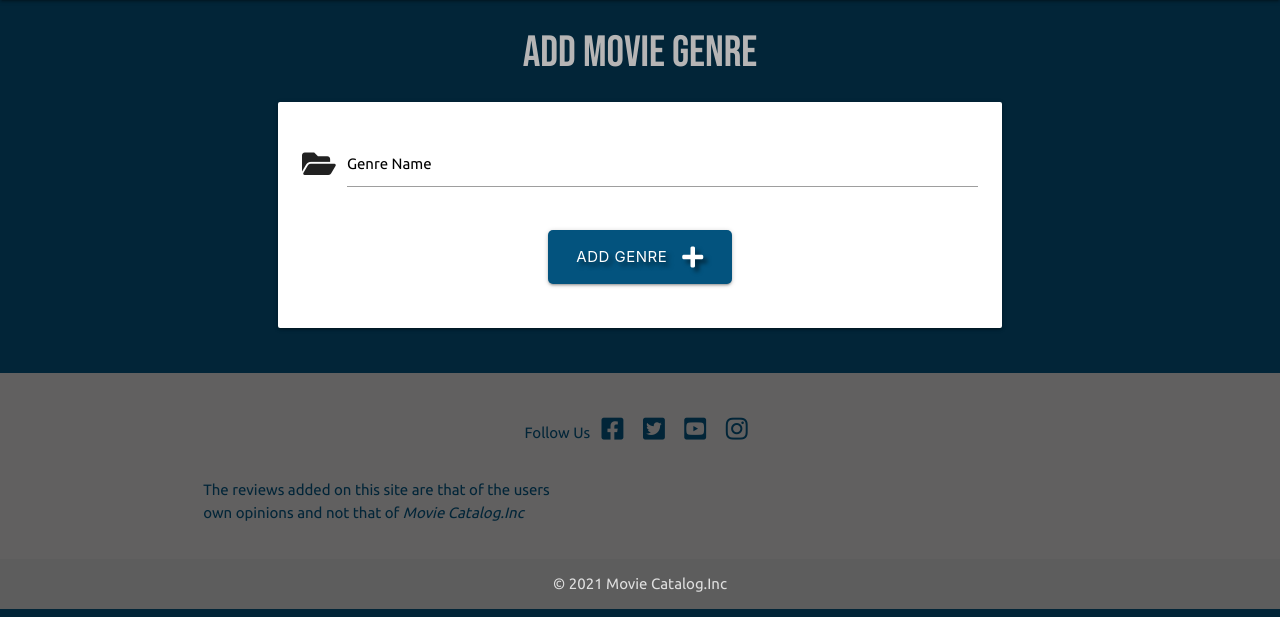
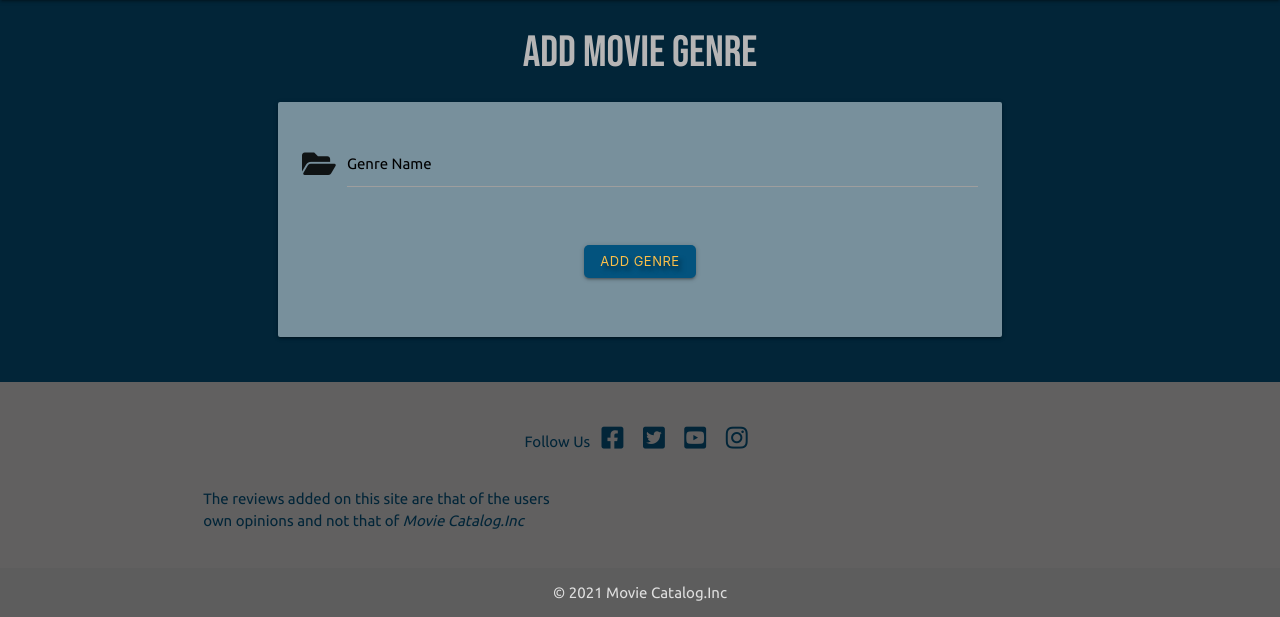
Before and after one commit to Ashb87/Ms3-Movie-Review, a Flask app: page /add_category in a window 1280 px wide. Shown: the part 64-681 px from the top of the page. Run offline with Flask 2, Linux system fonts and the light colour scheme; some libraries are stand-ins or nearby versions.

Commit message:
added classes and custom styling

```diff
--- a/static/css/style.css
+++ b/static/css/style.css
@@ -291,6 +291,11 @@ hr {
     border-radius: 10px;
 }
 
+.genre-add,
+.genre-edit {
+    background-color: #78909c;
+}
+
 /* --- Media Query --- */
 
 @media screen and (max-width: 992px){
--- a/templates/add_category.html
+++ b/templates/add_category.html
@@ -5,7 +5,7 @@
 
     <div class="row">
         <form class="col s12 m10 offset-m1" method="POST" action="{{ url_for('add_category') }}">
-            <div class="card-panel">
+            <div class="card-panel genre-add">
                 <!-- Genre Name -->
                 <div class="row">
                     <div class="input-field col s12">
@@ -18,8 +18,8 @@
                <!-- Submit Button -->
                 <div class="row">
                     <div class="col s12 center-align">
-                        <button type="submit" class="btn-large text-shadow">
-                            Add Genre <i class="fas fa-plus right"></i>
+                        <button type="submit" class="btn-small btn-add text-shadow">
+                            Add Genre
                         </button>
                     </div>
                 </div>
--- a/templates/categories.html
+++ b/templates/categories.html
@@ -5,8 +5,8 @@
 
     <div class="row">
         <div class="col s12 center-align">
-            <a href="{{ url_for('add_category') }}" class="btn-large btn-add text-shadow">
-                Add Genre <i class="fas fa-plus-square right"></i>
+            <a href="{{ url_for('add_category') }}" class="btn-small btn-add text-shadow">
+                Add Genre
             </a>
         </div>
     </div>
@@ -21,7 +21,7 @@
                     <div>
                         <a href="{{ url_for('edit_category', category_id=category._id) }}"
                             class="btn-small btn-edit black-text">Edit</a>
-                        <a class="btn-small btn-delete modal-trigger" href="#modal3">Delete</a>
+
                         <a href="{{ url_for('delete_category', category_id=category._id) }}"
                             class="btn-small btn-delete center-align">Delete</a>
                     </div>
--- a/templates/edit_category.html
+++ b/templates/edit_category.html
@@ -5,7 +5,7 @@
 
     <div class="row">
         <form class="col s12 m10 offset-m1" method="POST" action="{{ url_for('edit_category', category_id=category._id) }}">
-            <div class="card-panel">
+            <div class="card-panel genre-edit">
                 <!-- Genre Name -->
                 <div class="row">
                     <div class="input-field col s12">
```
